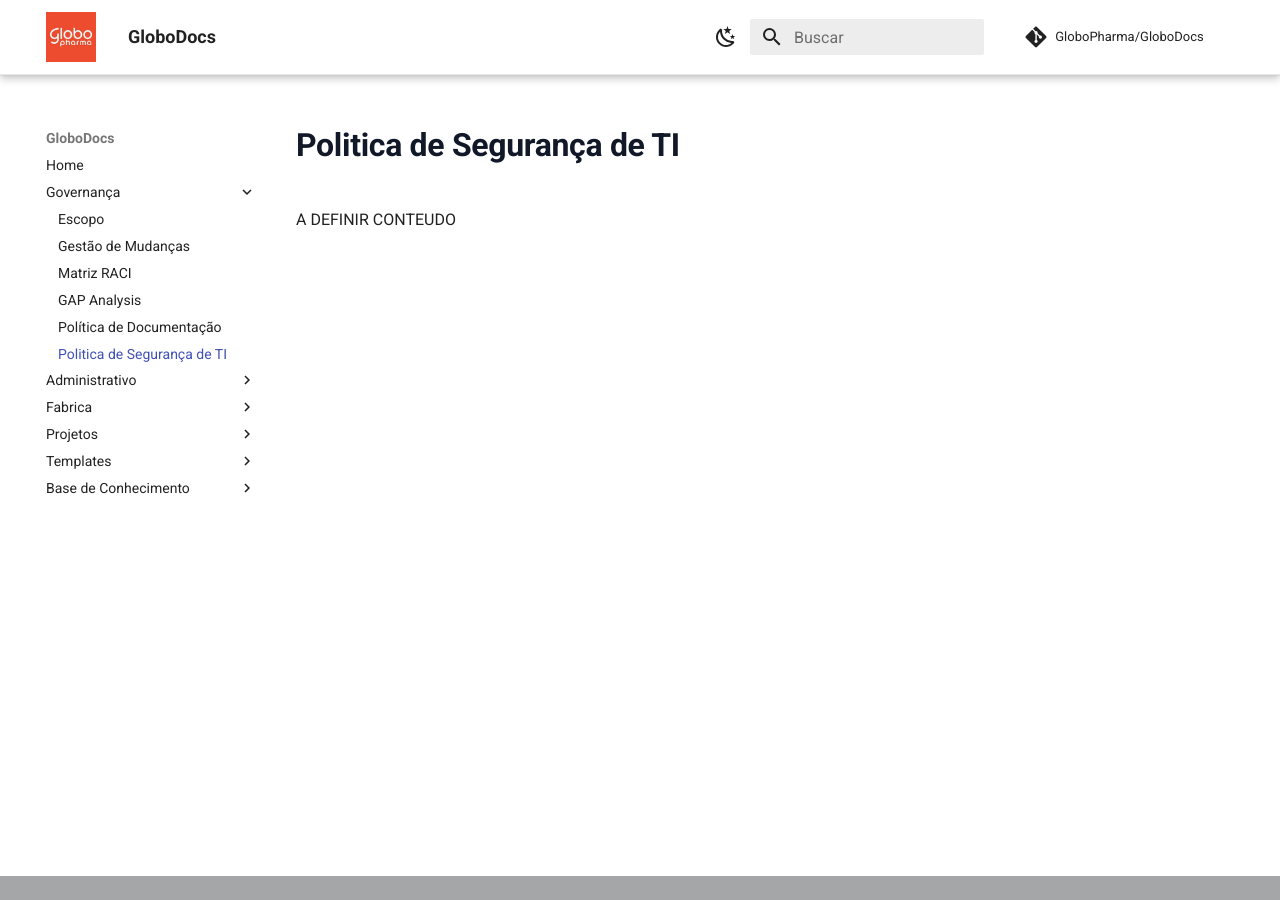
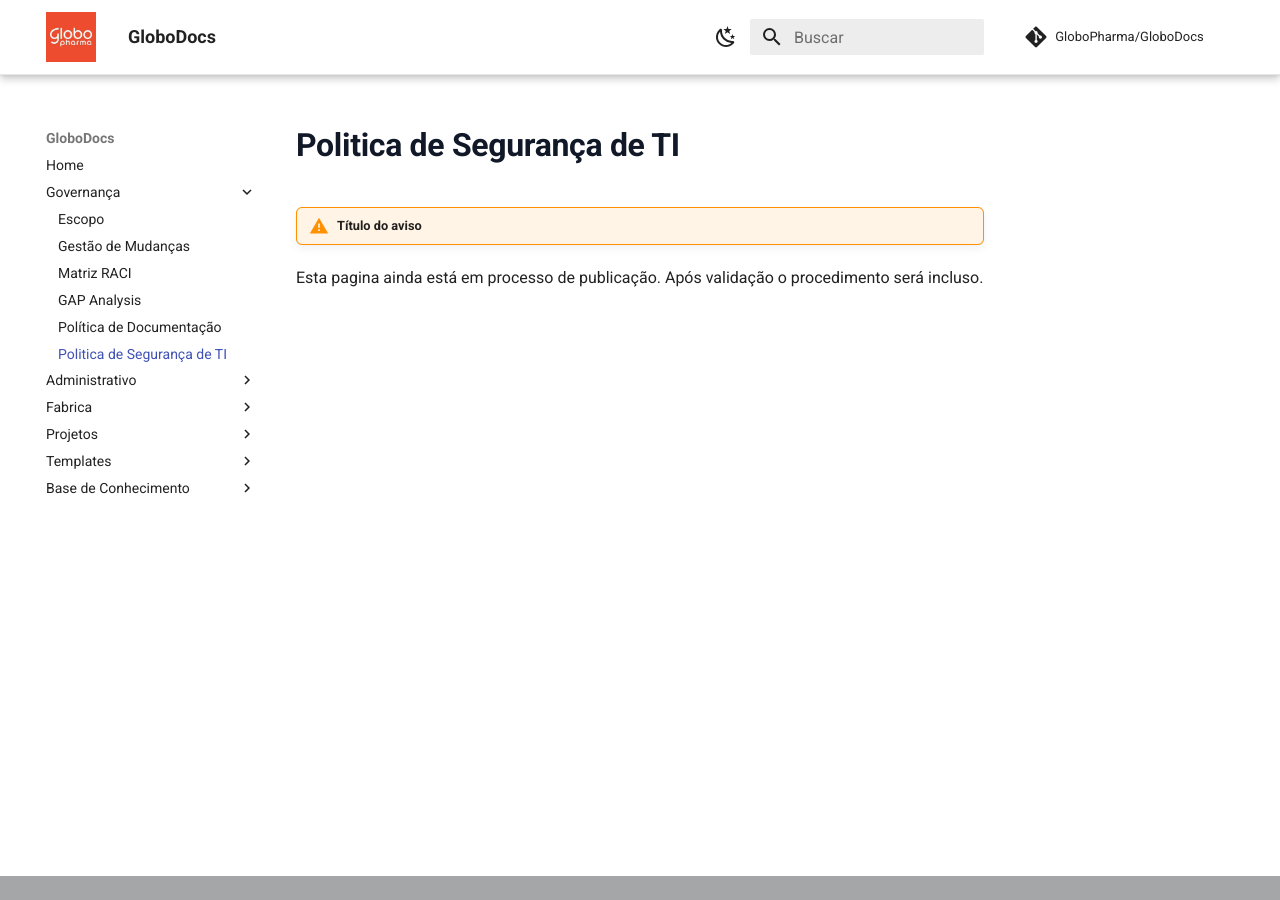
Before and after one commit to GloboPharma/GloboDocs, an MkDocs documentation site: the page built from docs/governanca/politica-de-si.md, in a window 1280 px wide. Built offline with MkDocs 1.6.1 and Material for MkDocs 9.7.7, drawn with Linux system fonts in a browser that asks for light colours; comment, search, counter and statistics services are not loaded.

Commit message:
Update politica-de-si.md

```diff
--- a/docs/governanca/politica-de-si.md
+++ b/docs/governanca/politica-de-si.md
@@ -1 +1,3 @@
-A DEFINIR CONTEUDO
+!!! warning "Título do aviso"
+Esta pagina ainda está em processo de publicação.
+Após validação o procedimento será incluso.
```
